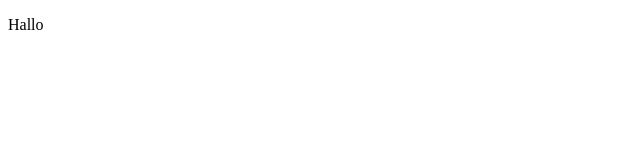
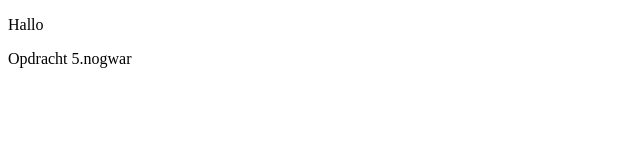
Before and after one commit to Gidoregtop/GidoRegtop, a plain HTML site: page index.html in a window 1280 px wide. Shown: the whole page, without its empty margins (0-640 px from the left). Drawn offline with Linux system fonts and the light colour scheme.

Commit message:
Dit is 2de push

```diff
--- a/index.html
+++ b/index.html
@@ -5,5 +5,6 @@
 </head>
 <body>
 	<p> Hallo </p>
+	<p>Opdracht 5.nogwar</p>
 </body>
 </html>
```
